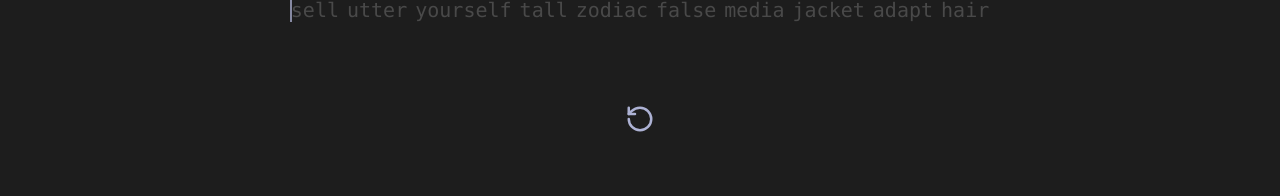
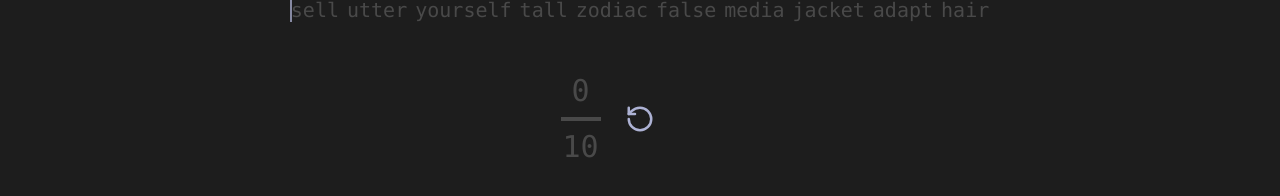
Before and after one commit to qzyx/SwiftKeys, a React (Vite) app: page / in a window 1280 px wide. Shown: the part 192-388 px from the top of the page. Built offline with nearby package versions, Linux system fonts and the light colour scheme; a web font is replaced by a local one.

Commit message:
working wpm calc and miliseconds

```diff
--- a/src/components/Test.jsx
+++ b/src/components/Test.jsx
@@ -1,7 +1,7 @@
 import { get_random, wordsPerMinute } from "../features/Test/TestFunctions";
 import { useSelector } from "react-redux";
 import { englishWords } from "../assets/words/english";
-import React, { useState, useEffect, use } from "react";
+import React, { useState, useEffect, use, useRef } from "react";
 
 import RetryBtn from "./RetryBtn";
 
@@ -68,7 +68,7 @@ function Test() {
     return () => {
       document.removeEventListener("keydown", handleResetKeyPress);
     };
-  }, [reset_key, count]);
+  }, [reset_key, count, option]);
 
   // Get words when component mounts or when option/count changes
   useEffect(() => {
@@ -211,29 +211,49 @@ function Test() {
 
   useEffect(() => {
     if (option === "time") {
-      if (time === count) {
+      if (time === count * 1000) {
         setIsFinished(true);
       }
     }
-  }, [time]);
+  }, [time, count, option]);
+
+  const startTimeRef = useRef(null);
+  const requestIdRef = useRef(null);
+
   useEffect(() => {
-    let timeInterval;
+    let startTime;
+
+    const updateTimer = (timestamp) => {
+      if (!startTime) startTime = timestamp;
+      const elapsedTime = timestamp - startTime;
+      setTime(Math.floor(elapsedTime));
+      if (option === "time" && elapsedTime >= count * 1000) {
+        setIsFinished(true);
+        return;
+      }
+
+      requestIdRef.current = requestAnimationFrame(updateTimer);
+    };
 
     if (typingStarted && !isFinished) {
-      timeInterval = setInterval(() => {
-        setTime((prevTime) => prevTime + 1);
-        console.log("interval runnning");
-      }, 1000);
+      requestIdRef.current = requestAnimationFrame(updateTimer);
     }
-
     return () => {
-      clearInterval(timeInterval);
+      if (requestIdRef.current) {
+        cancelAnimationFrame(requestIdRef.current);
+      }
     };
-  }, [words, option, typingStarted, count, isFinished]);
+  }, [typingStarted, isFinished, option, count]);
   return isFinished ? (
     <div className="font-mono text-3xl flex gap-5 text-primary">
       <span className="">WPM</span>
-      <span>{wordsPerMinute(count, time)}</span>
+      {/* pass time in seconds */}
+      <span>
+        {wordsPerMinute(
+          history.filter((item) => item.last === true).length,
+          time / 1000
+        )}
+      </span>
     </div>
   ) : (
     <div className="flex flex-col">
@@ -302,9 +322,15 @@ function Test() {
         ))}
       </div>
       <div className="flex gap-5 w-full justify-center items-center mt-15 relative">
-        {option === "time" && (
+        {option === "time" ? (
           <div className="text-secondary font-mono text-3xl flex flex-col gap-2 items-center absolute left-[25%] sm:left-[40%]">
-            <span>{time}</span>
+            <span>{(time / 1000).toFixed(2)}</span>
+            <span className="h-1 w-10 bg-secondary"></span>
+            <span>{count}</span>
+          </div>
+        ) : (
+          <div className="text-secondary font-mono text-3xl flex flex-col gap-2 items-center absolute left-[25%] sm:left-[40%]">
+            <span>{history.filter((item) => item.last === true).length}</span>
             <span className="h-1 w-10 bg-secondary"></span>
             <span>{count}</span>
           </div>
--- a/src/features/Test/TestFunctions.js
+++ b/src/features/Test/TestFunctions.js
@@ -3,7 +3,12 @@ import { englishWords } from "../../assets/words/english";
 export function get_random(list) {
   return list[Math.floor(Math.random() * list.length)];
 }
-
+export const formatTime = (timeInMs) => {
+  const seconds = Math.floor(timeInMs / 1000);
+  const milliseconds = Math.floor((timeInMs % 1000) / 10); // Get only 2 digits
+};
 export function wordsPerMinute(words, seconds) {
+  console.log(words);
+  console.log(seconds);
   return Math.round(words / (seconds / 60));
 }
```
